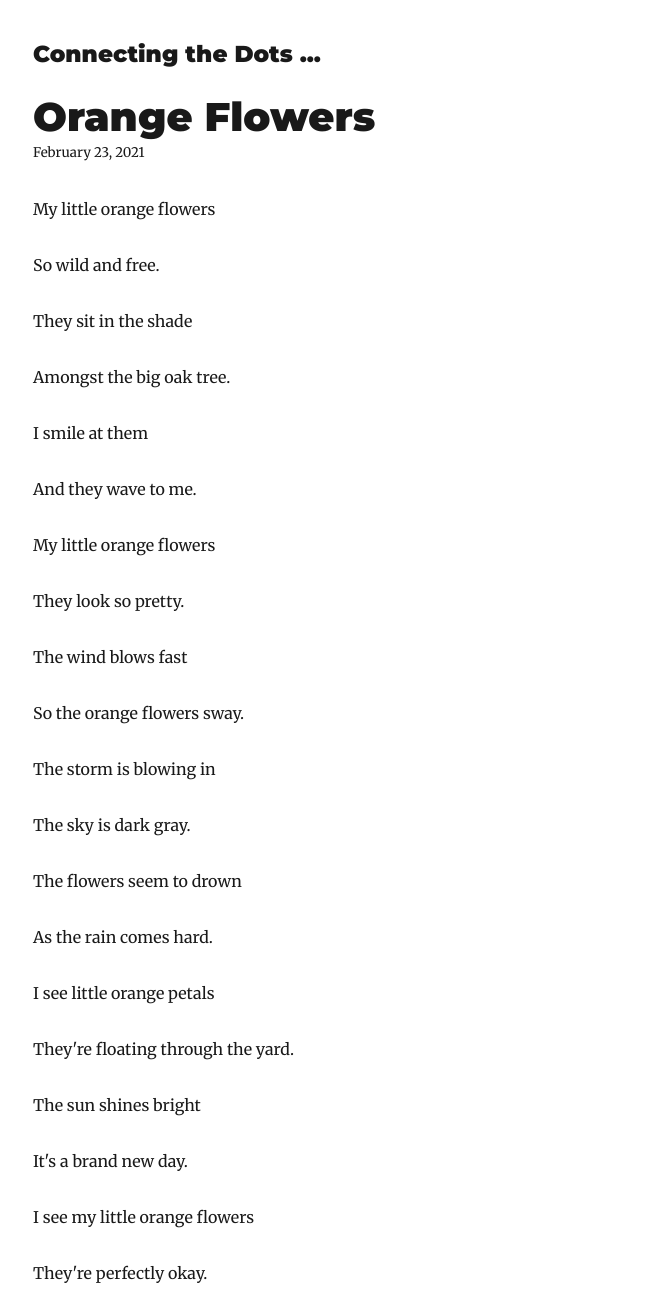
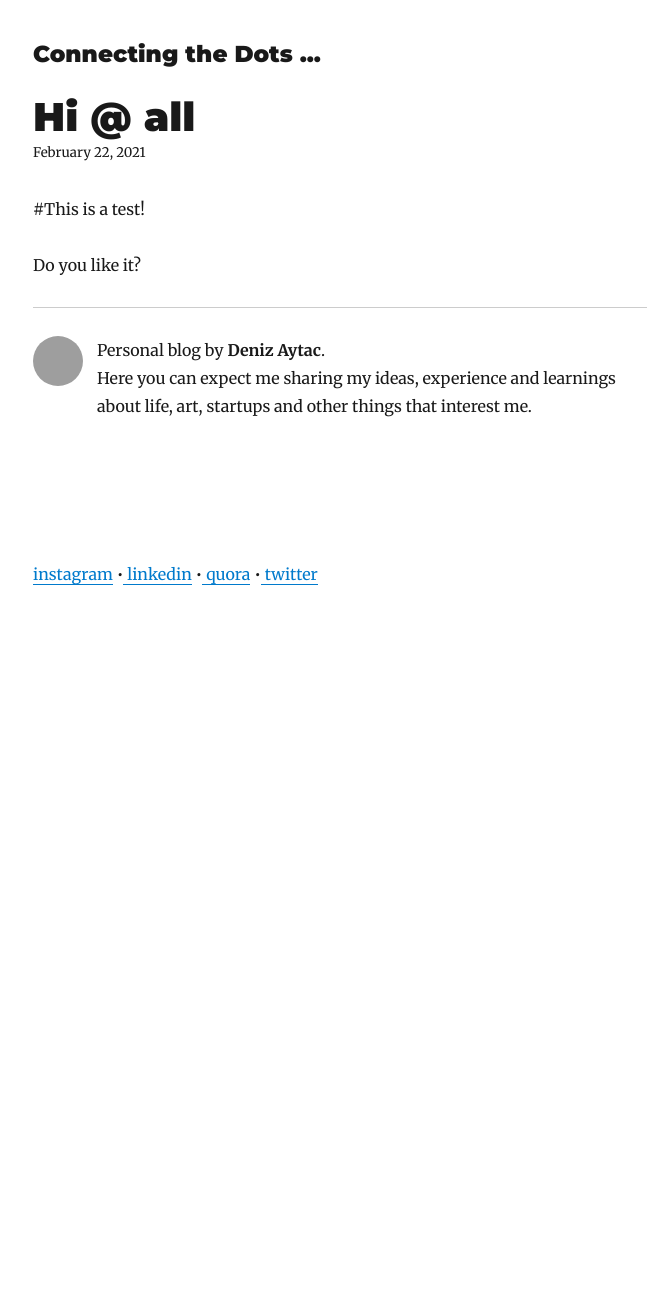
Before and after one commit to denizaytac/blog, a Gatsby site: page /2021-02-22-hi-all/ in a window 1280 px wide. Shown: the top 1300 px of the page, without its empty margins (292-939 px from the left). After the commit the page ends 800 px from the top, so only its background shows below. Built offline with nearby package versions, Linux system fonts and the light colour scheme; Gatsby itself is replaced by a stand-in of ours; some packages are replaced by stand-ins of ours; grey boxes are pictures that could not be loaded.

Commit message:
Revert "Update Blog “2021-02-22-hi-all”"
This reverts commit 015db5bdf5d2b6795f2bb3947f7fe1ef88381419.

```diff
--- a/content/blog/2021-02-22-hi-all.md
+++ b/content/blog/2021-02-22-hi-all.md
@@ -1,47 +1,9 @@
 ---
 layout: blog
-title: Orange Flowers
-description: What do you know about orange flowers?
-date: 2021-02-23T07:42:47.319Z
+title: Hi @ all
+date: 2021-02-22T21:52:38.582Z
+description: Test!
 ---
-My little orange flowers
+#This is a test!
 
-So wild and free.
-
-They sit in the shade
-
-Amongst the big oak tree.
-
-I smile at them
-
-And they wave to me.
-
-My little orange flowers
-
-They look so pretty.
-
-The wind blows fast
-
-So the orange flowers sway.
-
-The storm is blowing in
-
-The sky is dark gray.
-
-The flowers seem to drown
-
-As the rain comes hard.
-
-I see little orange petals
-
-They're floating through the yard.
-
-The sun shines bright
-
-It's a brand new day.
-
-I see my little orange flowers
-
-They're perfectly okay.
-
-![Orange Flowers](/images/uploads/orange-flowers.jpg "Orange Flowers in the Shade")
+Do you like it?
```
